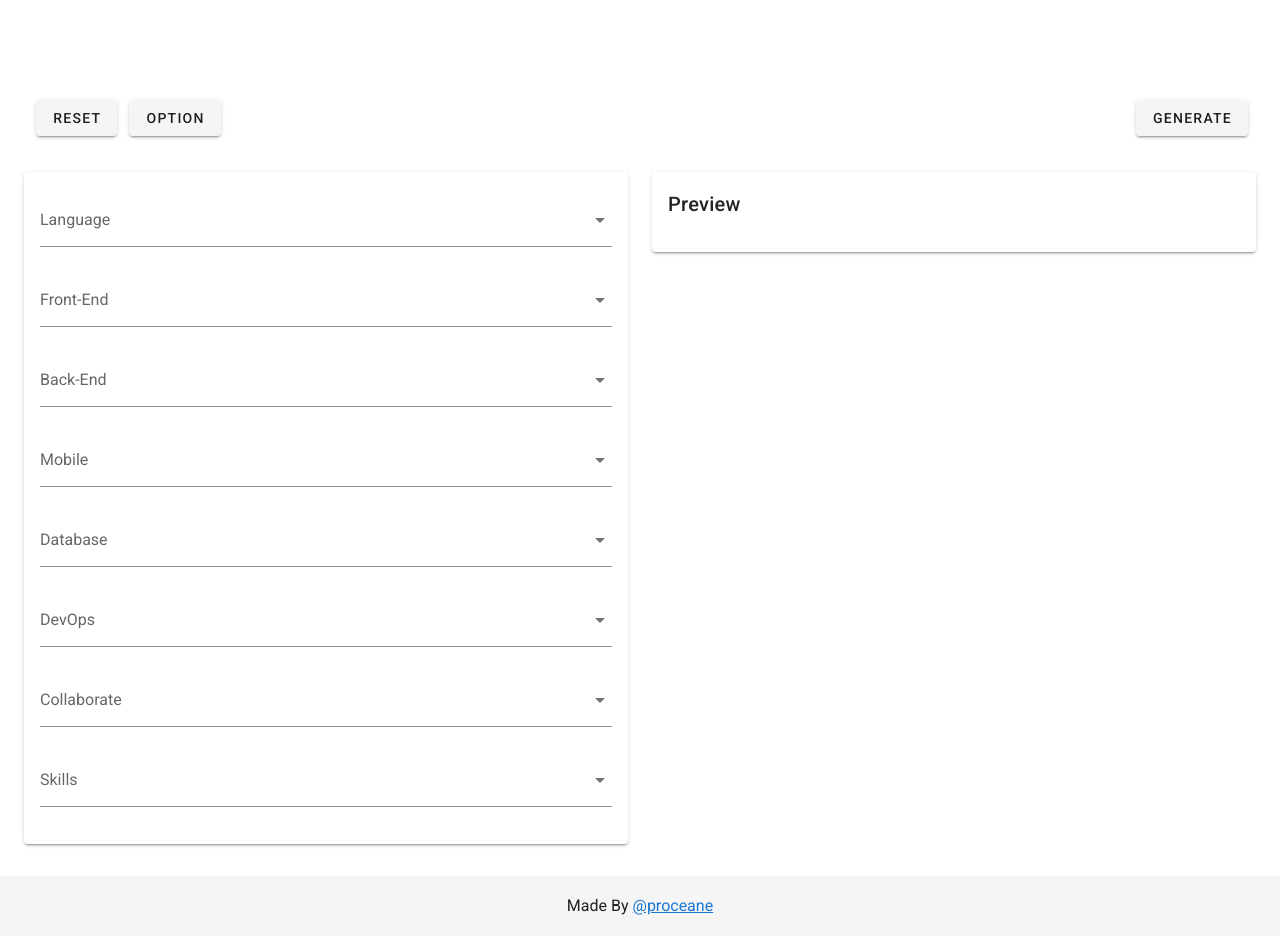
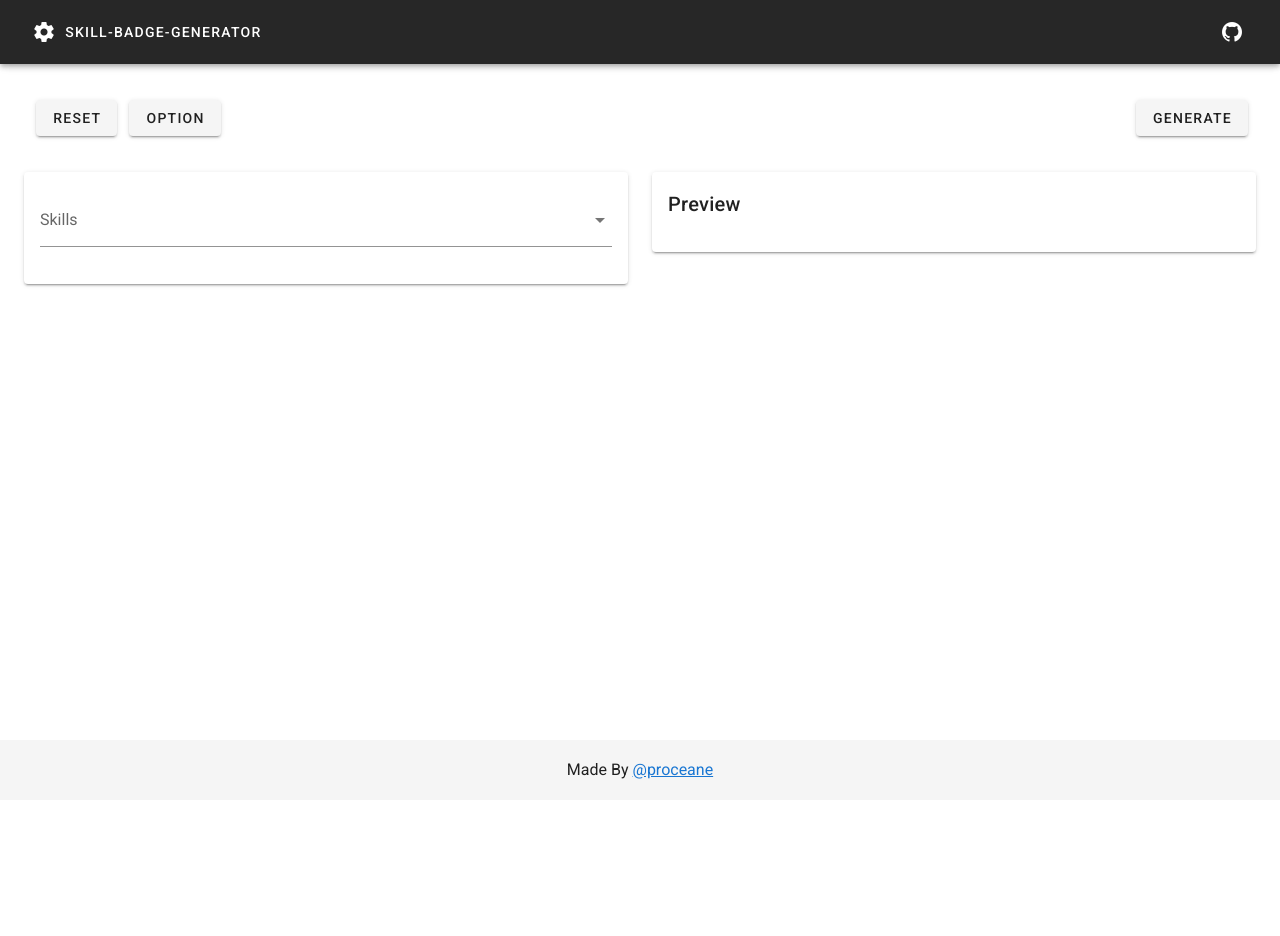
Before and after one commit to proceane/skill-badge-generator, a Vue app: page / in a window 1280 px wide. After the commit the page ends 800 px from the top, so only its background shows below. Built offline with nearby package versions, Linux system fonts and the light colour scheme.

Commit message:
remove other skill box

```diff
--- a/src/components/SelectArea.vue
+++ b/src/components/SelectArea.vue
@@ -1,37 +1,16 @@
 <template>
     <v-card>
       <v-card-text>
-        <LangSkillCheckBox @selectSkillList="sendSkillList" ref="lang"/>
-        <FrontSkillCheckBox @selectSkillList="sendSkillList" ref="front"/>
-        <BackSkillCheckBox @selectSkillList="sendSkillList" ref="back"/>
-        <MobileSkillCheckBox @selectSkillList="sendSkillList" ref="mobile"/>
-        <DbSkillCheckBox @selectSkillList="sendSkillList" ref="database"/>
-        <DevOpsSkillCheckBox @selectSkillList="sendSkillList" ref="devOps"/>
-        <CollaboSkillCheckBox @selectSkillList="sendSkillList" ref="collabo"/>
         <AllSkillCheckBox @selectSkillList="sendSkillList" ref="all"/>
       </v-card-text>
     </v-card>
 </template>
 
 <script>
-import FrontSkillCheckBox from './checkboxs/FrontSkillCheckBox';
-import LangSkillCheckBox from './checkboxs/LangSkillCheckBox';
-import BackSkillCheckBox from './checkboxs/BackSkillCheckBox';
-import DbSkillCheckBox from './checkboxs/DbSkillCheckBox';
-import MobileSkillCheckBox from './checkboxs/MobileSkillCheckBox';
-import DevOpsSkillCheckBox from './checkboxs/DevOpsSkillCheckBox';
-import CollaboSkillCheckBox from './checkboxs/CollaboSkillCheckBox';
 import AllSkillCheckBox from './checkboxs/AllSkillCheckBox.vue';
 
 export default {
   components: {
-    FrontSkillCheckBox,
-    LangSkillCheckBox,
-    BackSkillCheckBox,
-    DbSkillCheckBox,
-    MobileSkillCheckBox,
-    DevOpsSkillCheckBox,
-    CollaboSkillCheckBox,
     AllSkillCheckBox,
   },
   methods: {
@@ -39,23 +18,9 @@ export default {
       this.$emit('sendSkillList', value);
     },
     executeResetCommand() {
-      this.$refs.lang.executeResetCommand();
-      this.$refs.front.executeResetCommand();
-      this.$refs.back.executeResetCommand();
-      this.$refs.mobile.executeResetCommand();
-      this.$refs.database.executeResetCommand();
-      this.$refs.devOps.executeResetCommand();
-      this.$refs.collabo.executeResetCommand();
       this.$refs.all.executeResetCommand();
     },
     executeResendCommand() {
-      this.$refs.lang.onChange();
-      this.$refs.front.onChange();
-      this.$refs.back.onChange();
-      this.$refs.mobile.onChange();
-      this.$refs.database.onChange();
-      this.$refs.devOps.onChange();
-      this.$refs.collabo.onChange();
       this.$refs.all.onChange();
     },
   },
```
